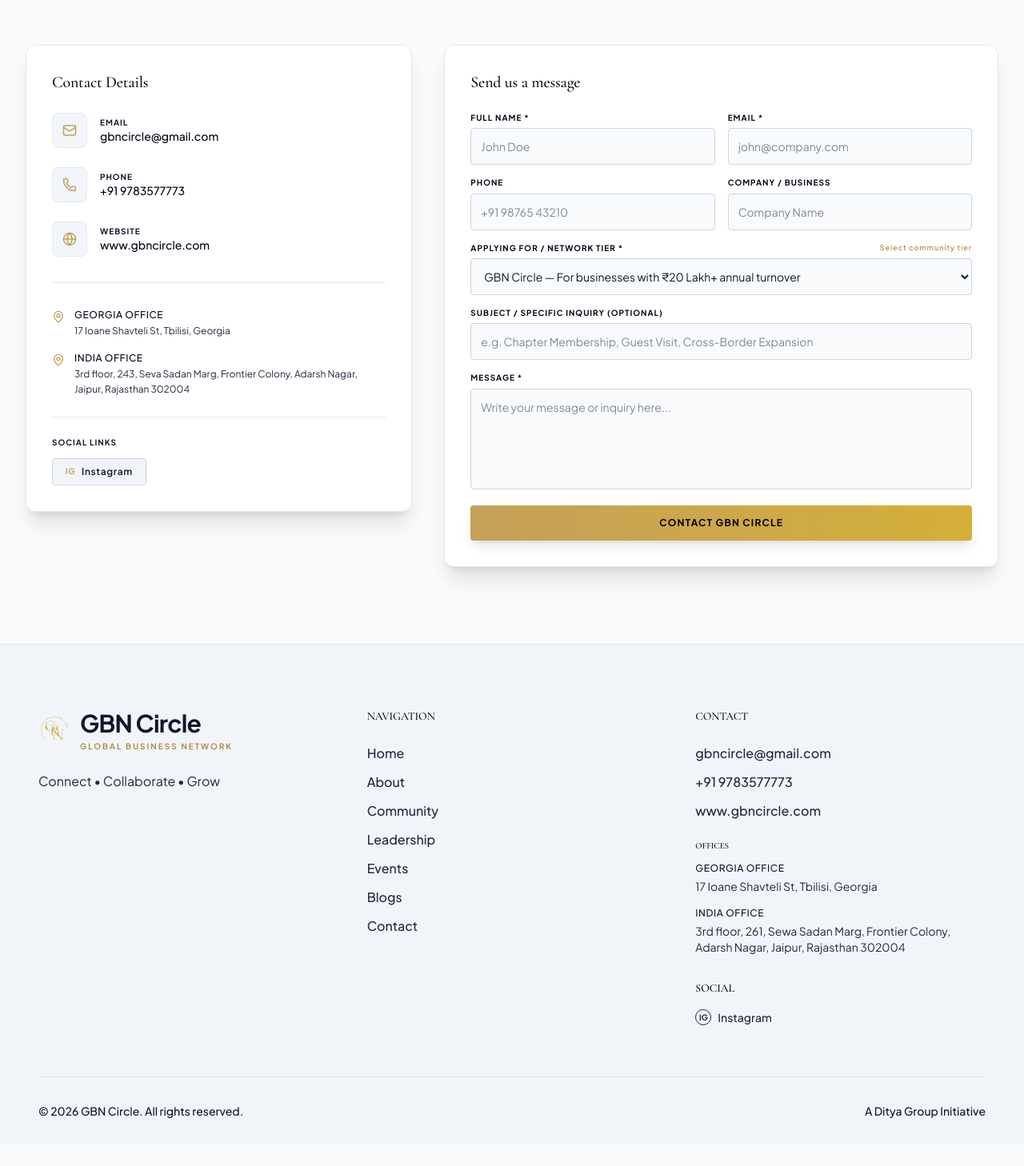
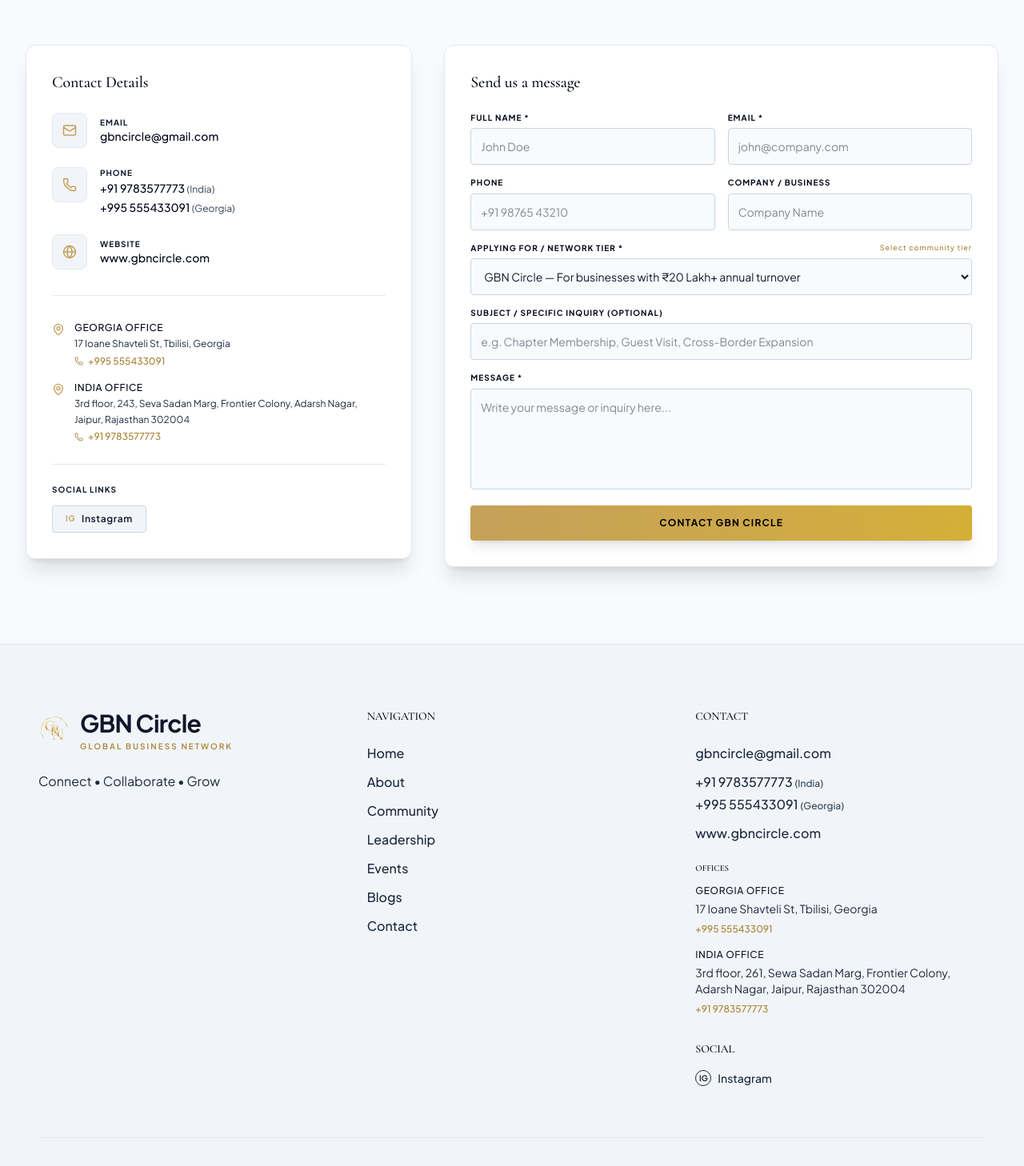
Before and after one commit to nimethfernando/gbn-circle, a Next.js app: page /contact in a window 1280 px wide. Shown: the part 296-1754 px from the top of the page at 80% size. Before the commit the page ends 1727 px from the top, so only its background shows below. Built offline with nearby package versions, Linux system fonts and the light colour scheme; no server answers; the database is empty.

Commit message:
feat(contact): add Georgia phone number (+995 555433091) as secondary contact number

```diff
--- a/src/app/api/admin/requests/[id]/reject/route.ts
+++ b/src/app/api/admin/requests/[id]/reject/route.ts
@@ -89,7 +89,7 @@
               <hr style="border: none; border-top: 1px solid rgba(255, 255, 255, 0.1); margin: 28px 0 16px 0;" />
               <div style="text-align: center; font-size: 11px; color: #64748b; line-height: 1.5;">
                 <p style="margin: 0;">GBN Circle &bull; Executive Admissions &amp; Visitor Screening</p>
-                <p style="margin: 4px 0 0 0;">For inquiries, contact <a href="mailto:gbncircle@gmail.com" style="color: #c5a059; text-decoration: none;">gbncircle@gmail.com</a> or call <a href="tel:+919783577773" style="color: #c5a059; text-decoration: none;">+91 9783577773</a></p>
+                <p style="margin: 4px 0 0 0;">For inquiries, contact <a href="mailto:gbncircle@gmail.com" style="color: #c5a059; text-decoration: none;">gbncircle@gmail.com</a> or call <a href="tel:+919783577773" style="color: #c5a059; text-decoration: none;">+91 9783577773</a> / <a href="tel:+995555433091" style="color: #c5a059; text-decoration: none;">+995 555433091</a></p>
               </div>
             </div>
           `,
--- a/src/app/contact/page.tsx
+++ b/src/app/contact/page.tsx
@@ -19,6 +19,7 @@
 
   const email = content?.channels?.email || 'gbncircle@gmail.com';
   const phone = content?.channels?.phone || '+91 9783577773';
+  const secondaryPhone = content?.channels?.secondaryPhone || '+995 555433091';
   const website = content?.channels?.website || 'www.gbncircle.com';
   const websiteUrl = website.startsWith('http') ? website : `https://${website}`;
 
@@ -72,20 +73,32 @@
                   </div>
                 </a>
 
-                <a
-                  href={`tel:${phone.replace(/\s+/g, '')}`}
-                  className="flex items-center group text-slate-900 dark:text-slate-300 hover:text-[#c5a059] dark:hover:text-white transition-colors"
-                >
+                <div className="flex items-start group text-slate-900 dark:text-slate-300">
                   <div className="w-11 h-11 rounded-lg bg-slate-100 dark:bg-slate-800/80 border border-slate-200 dark:border-slate-700 flex items-center justify-center mr-4 text-[#c5a059] group-hover:border-[#c5a059] transition-colors shrink-0">
                     <Phone size={18} />
                   </div>
                   <div>
-                    <span className="text-[10px] uppercase font-bold tracking-widest text-slate-700 block">
+                    <span className="text-[10px] uppercase font-bold tracking-widest text-slate-700 block mb-0.5">
                       Phone
                     </span>
-                    <span className="text-sm font-medium text-slate-950 dark:text-white">{phone}</span>
+                    <div className="space-y-1">
+                      <a
+                        href={`tel:${phone.replace(/\s+/g, '')}`}
+                        className="block text-sm font-medium text-slate-950 dark:text-white hover:text-[#c5a059] transition-colors"
+                      >
+                        {phone} <span className="text-xs text-slate-500 dark:text-slate-400 font-normal">(India)</span>
+                      </a>
+                      {secondaryPhone && (
+                        <a
+                          href={`tel:${secondaryPhone.replace(/\s+/g, '')}`}
+                          className="block text-sm font-medium text-slate-950 dark:text-white hover:text-[#c5a059] transition-colors"
+                        >
+                          {secondaryPhone} <span className="text-xs text-slate-500 dark:text-slate-400 font-normal">(Georgia)</span>
+                        </a>
+                      )}
+                    </div>
                   </div>
-                </a>
+                </div>
 
                 <a
                   href={websiteUrl}
@@ -114,6 +127,16 @@
                       Georgia Office
                     </strong>
                     <span className="text-slate-800 dark:text-slate-400 font-normal leading-relaxed">{georgiaOffice}</span>
+                    {secondaryPhone && (
+                      <div className="mt-1">
+                        <a
+                          href={`tel:${secondaryPhone.replace(/\s+/g, '')}`}
+                          className="inline-flex items-center gap-1.5 text-xs text-[#a88235] dark:text-[#c5a059] hover:underline font-medium"
+                        >
+                          <Phone size={11} /> {secondaryPhone}
+                        </a>
+                      </div>
+                    )}
                   </div>
                 </div>
                 <div className="flex items-start">
@@ -123,6 +146,16 @@
                       India Office
                     </strong>
                     <span className="text-slate-800 dark:text-slate-400 font-normal leading-relaxed">{indiaOffice}</span>
+                    {phone && (
+                      <div className="mt-1">
+                        <a
+                          href={`tel:${phone.replace(/\s+/g, '')}`}
+                          className="inline-flex items-center gap-1.5 text-xs text-[#a88235] dark:text-[#c5a059] hover:underline font-medium"
+                        >
+                          <Phone size={11} /> {phone}
+                        </a>
+                      </div>
+                    )}
                   </div>
                 </div>
               </div>
--- a/src/components/home/Contact.tsx
+++ b/src/components/home/Contact.tsx
@@ -120,17 +120,28 @@
                 </div>
               </a>
 
-              <a href="tel:+919783577773" className="flex items-center group">
-                <div className="w-12 h-12 border border-slate-300 dark:border-white/10 rounded-sm flex items-center justify-center mr-4 group-hover:border-[#c5a059] group-hover:text-[#c5a059] transition-colors text-slate-900 dark:text-white bg-white dark:bg-transparent shadow-sm">
+              <div className="flex items-start group">
+                <div className="w-12 h-12 border border-slate-300 dark:border-white/10 rounded-sm flex items-center justify-center mr-4 group-hover:border-[#c5a059] group-hover:text-[#c5a059] transition-colors text-slate-900 dark:text-white bg-white dark:bg-transparent shadow-sm shrink-0">
                   <Phone size={18} strokeWidth={1.5} />
                 </div>
                 <div>
                   <p className="text-[10px] tracking-widest uppercase font-bold text-slate-700">Phone</p>
-                  <p className="font-normal text-slate-950 dark:text-gray-300 group-hover:text-[#c5a059] dark:group-hover:text-white transition-colors">
-                    +91 9783577773
-                  </p>
+                  <div className="space-y-1">
+                    <a
+                      href="tel:+919783577773"
+                      className="block font-normal text-slate-950 dark:text-gray-300 hover:text-[#c5a059] dark:hover:text-white transition-colors"
+                    >
+                      +91 9783577773 <span className="text-xs text-slate-500 dark:text-slate-400 font-normal">(India)</span>
+                    </a>
+                    <a
+                      href="tel:+995555433091"
+                      className="block font-normal text-slate-950 dark:text-gray-300 hover:text-[#c5a059] dark:hover:text-white transition-colors"
+                    >
+                      +995 555433091 <span className="text-xs text-slate-500 dark:text-slate-400 font-normal">(Georgia)</span>
+                    </a>
+                  </div>
                 </div>
-              </a>
+              </div>
 
               <a
                 href="https://www.gbncircle.com"
@@ -161,6 +172,12 @@
                     <p className="font-normal text-slate-950 dark:text-gray-300 text-sm">
                       {t.footer.georgiaAddress}
                     </p>
+                    <a
+                      href="tel:+995555433091"
+                      className="inline-flex items-center gap-1.5 text-xs text-[#a88235] dark:text-[#c5a059] hover:underline mt-1 font-medium"
+                    >
+                      <Phone size={12} /> +995 555433091
+                    </a>
                   </div>
                   <div>
                     <p className="text-[10px] tracking-widest uppercase font-bold text-slate-700">
@@ -169,6 +186,12 @@
                     <p className="font-normal text-slate-950 dark:text-gray-300 text-sm leading-relaxed">
                       {t.footer.indiaAddress}
                     </p>
+                    <a
+                      href="tel:+919783577773"
+                      className="inline-flex items-center gap-1.5 text-xs text-[#a88235] dark:text-[#c5a059] hover:underline mt-1 font-medium"
+                    >
+                      <Phone size={12} /> +91 9783577773
+                    </a>
                   </div>
                 </div>
               </div>
--- a/src/components/layout/Footer.tsx
+++ b/src/components/layout/Footer.tsx
@@ -111,7 +111,10 @@
                         </h4>
                         <ul className="space-y-3 mb-6 text-slate-800 dark:text-gray-400 font-medium">
                             <li><a href="mailto:gbncircle@gmail.com" className="hover:text-slate-900 dark:hover:text-white transition-colors">gbncircle@gmail.com</a></li>
-                            <li><a href="tel:+919783577773" className="hover:text-slate-900 dark:hover:text-white transition-colors">+91 9783577773</a></li>
+                            <li className="space-y-1">
+                                <a href="tel:+919783577773" className="block hover:text-slate-900 dark:hover:text-white transition-colors">+91 9783577773 <span className="text-xs text-slate-500 dark:text-gray-500">(India)</span></a>
+                                <a href="tel:+995555433091" className="block hover:text-slate-900 dark:hover:text-white transition-colors">+995 555433091 <span className="text-xs text-slate-500 dark:text-gray-500">(Georgia)</span></a>
+                            </li>
                             <li><a href="https://www.gbncircle.com" className="hover:text-slate-900 dark:hover:text-white transition-colors">www.gbncircle.com</a></li>
                         </ul>
 
@@ -123,13 +126,23 @@
                                 <strong className="block text-slate-900 dark:text-white font-medium text-xs mb-1 uppercase tracking-wider">
                                     {t.footer.georgiaOffice}
                                 </strong>
-                                {t.footer.georgiaAddress}
+                                <div>{t.footer.georgiaAddress}</div>
+                                <div className="mt-1">
+                                    <a href="tel:+995555433091" className="text-xs text-[#a88235] dark:text-gbn-gold hover:underline font-medium inline-flex items-center gap-1">
+                                        +995 555433091
+                                    </a>
+                                </div>
                             </li>
                             <li>
                                 <strong className="block text-slate-900 dark:text-white font-medium text-xs mb-1 uppercase tracking-wider">
                                     {t.footer.indiaOffice}
                                 </strong>
-                                {t.footer.indiaAddress}
+                                <div>{t.footer.indiaAddress}</div>
+                                <div className="mt-1">
+                                    <a href="tel:+919783577773" className="text-xs text-[#a88235] dark:text-gbn-gold hover:underline font-medium inline-flex items-center gap-1">
+                                        +91 9783577773
+                                    </a>
+                                </div>
                             </li>
                         </ul>
 
--- a/src/lib/defaultPageContent.ts
+++ b/src/lib/defaultPageContent.ts
@@ -241,6 +241,7 @@
   channels: {
     email: string;
     phone: string;
+    secondaryPhone?: string;
     website: string;
     georgiaOffice: string;
     indiaOffice: string;
@@ -803,6 +804,7 @@
     channels: {
       email: "gbncircle@gmail.com",
       phone: "+91 9783577773",
+      secondaryPhone: "+995 555433091",
       website: "www.gbncircle.com",
       georgiaOffice: "17 Ioane Shavteli St, Tbilisi, Georgia",
       indiaOffice:
--- a/src/lib/translations/en.ts
+++ b/src/lib/translations/en.ts
@@ -182,6 +182,8 @@
     offices: "Offices",
     georgiaOffice: "Georgia Office",
     indiaOffice: "India Office",
+    georgiaPhone: "+995 555433091",
+    indiaPhone: "+91 9783577773",
     georgiaAddress: "17 Ioane Shavteli St, Tbilisi, Georgia",
     indiaAddress: "3rd floor, 261, Sewa Sadan Marg, Frontier Colony, Adarsh Nagar, Jaipur, Rajasthan 302004",
     rights: "All rights reserved.",
--- a/src/lib/translations/ka.ts
+++ b/src/lib/translations/ka.ts
@@ -184,6 +184,8 @@
     offices: "ოფისები",
     georgiaOffice: "საქართველოს ოფისი",
     indiaOffice: "ინდოეთის ოფისი",
+    georgiaPhone: "+995 555433091",
+    indiaPhone: "+91 9783577773",
     georgiaAddress: "იოანე შავთელის ქ. 17, თბილისი, საქართველო",
     indiaAddress: "მე-3 სართული, 261, სევა სადან მარგი, ფრონტიერ კოლონია, ადარშ ნაგარი, ჯაიპური, რაჯასტანი 302004",
     rights: "ყველა უფლება დაცულია.",
```
Also changed, not shown: src/app/admin/pages/[slug]/page.tsx (+15 -1 lines), src/app/events/[id]/EventDetailView.tsx (+9 -3 lines).
